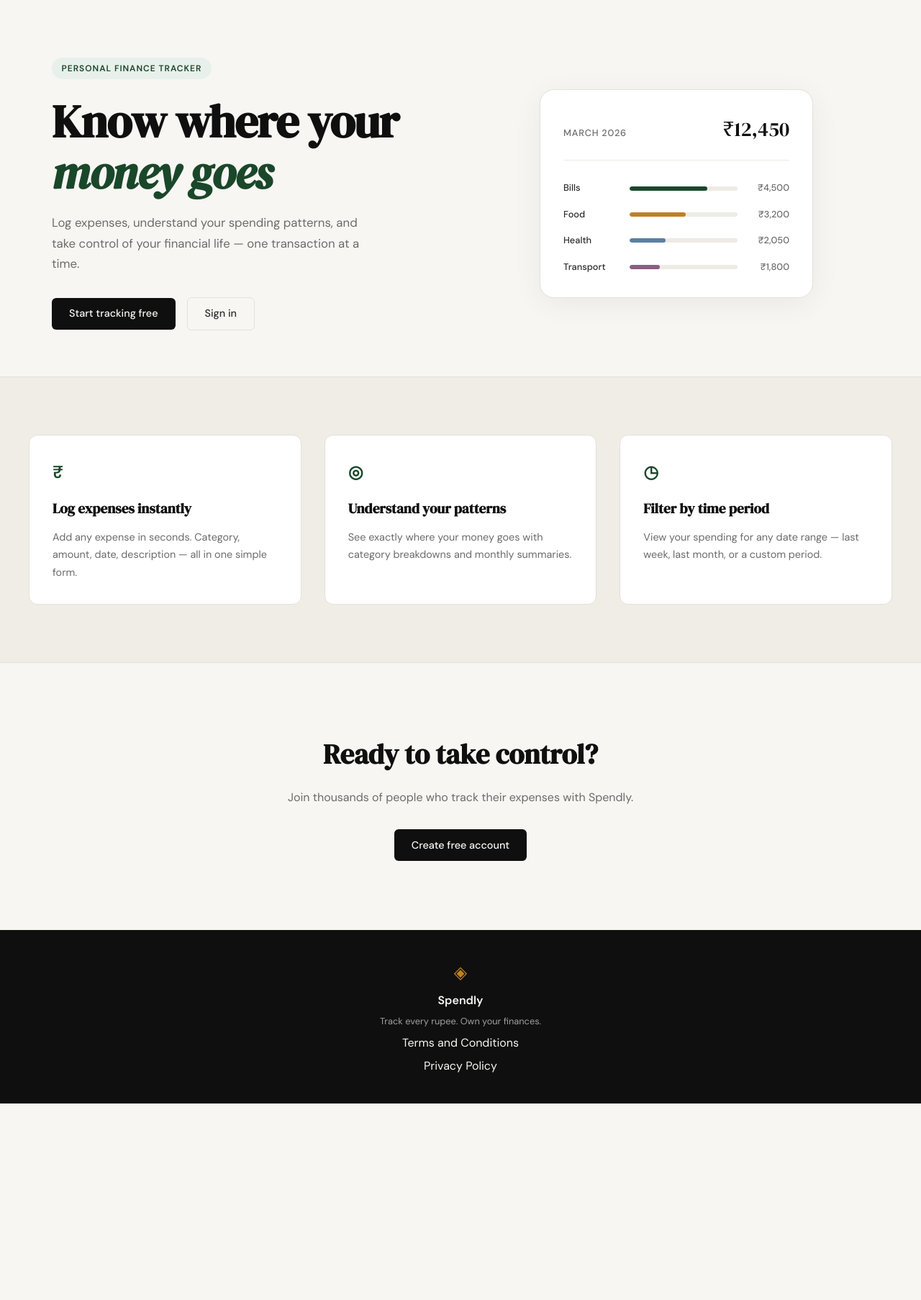
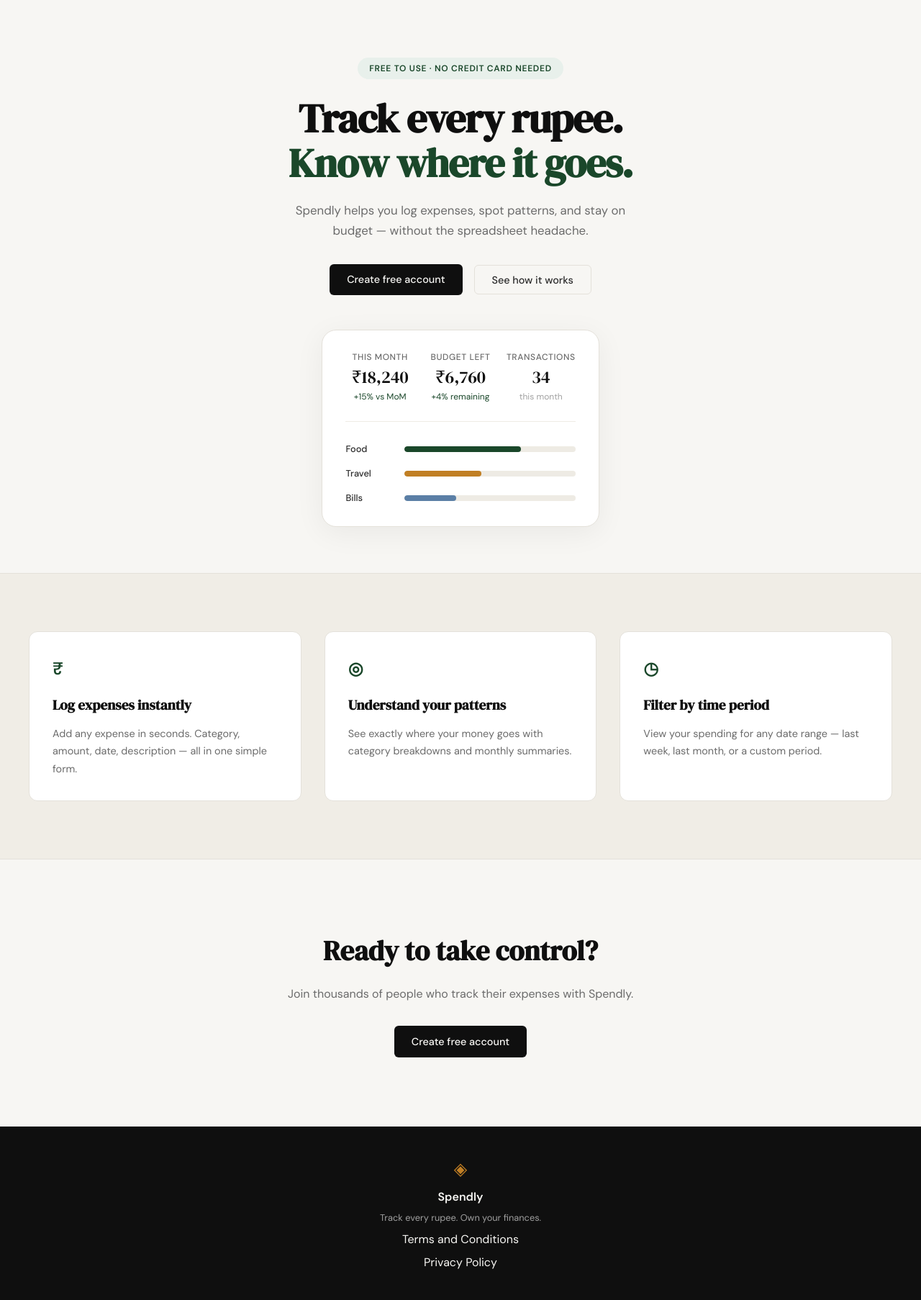
Before and after one commit to prakharkothari1863-stack/Spendly, a Flask app: page / in a window 1280 px wide. Shown: the part 61-1867 px from the top of the page at 72% size. Before the commit the page ends 1594 px from the top, so only its background shows below. Run offline with Flask 3, Linux system fonts and the light colour scheme.

Commit message:
landing: redesign hero section to match mockup

```diff
--- /dev/null
+++ b/static/css/landing.css
@@ -0,0 +1,226 @@
+/* ------------------------------------------------------------------ */
+/* Hero overrides — landing page redesign                              */
+/* ------------------------------------------------------------------ */
+
+.hero {
+    display: block;
+    padding: 5rem 2rem 4rem;
+    max-width: var(--max-width);
+    margin: 0 auto;
+    text-align: center;
+}
+
+.hero-inner {
+    max-width: 640px;
+    margin: 0 auto 3rem;
+}
+
+.hero-badge {
+    display: inline-block;
+    background: var(--accent-light);
+    color: var(--accent);
+    font-size: 0.75rem;
+    font-weight: 600;
+    letter-spacing: 0.06em;
+    padding: 0.35rem 1rem;
+    border-radius: 999px;
+    margin-bottom: 1.5rem;
+}
+
+.hero-title {
+    font-family: var(--font-display);
+    font-size: clamp(2.4rem, 5vw, 3.5rem);
+    line-height: 1.1;
+    letter-spacing: -0.02em;
+    color: var(--ink);
+    margin-bottom: 1.25rem;
+}
+
+.hero-title-accent {
+    color: var(--accent);
+}
+
+.hero-subtitle {
+    font-size: 1.05rem;
+    color: var(--ink-muted);
+    line-height: 1.7;
+    margin-bottom: 2rem;
+    max-width: 500px;
+    margin-left: auto;
+    margin-right: auto;
+}
+
+.hero-actions {
+    display: flex;
+    gap: 1rem;
+    align-items: center;
+    justify-content: center;
+}
+
+.hero-actions .btn-ghost {
+    font-family: var(--font-body);
+    cursor: pointer;
+}
+
+/* ------------------------------------------------------------------ */
+/* Mock dashboard                                                      */
+/* ------------------------------------------------------------------ */
+
+.hero-visual {
+    justify-content: center;
+}
+
+.mock-dashboard {
+    background: var(--paper-card);
+    border: 1px solid var(--border);
+    border-radius: var(--radius-lg);
+    padding: 1.75rem 2rem;
+    max-width: 680px;
+    margin: 0 auto;
+    box-shadow: 0 8px 40px rgba(0, 0, 0, 0.06);
+}
+
+.mock-stats-row {
+    display: grid;
+    grid-template-columns: repeat(3, 1fr);
+    gap: 1rem;
+    margin-bottom: 1.75rem;
+    padding-bottom: 1.5rem;
+    border-bottom: 1px solid var(--border-soft);
+}
+
+.mock-stat {
+    display: flex;
+    flex-direction: column;
+    gap: 0.2rem;
+}
+
+.mock-stat-label {
+    font-size: 0.75rem;
+    font-weight: 500;
+    color: var(--ink-muted);
+    text-transform: uppercase;
+    letter-spacing: 0.05em;
+}
+
+.mock-stat-value {
+    font-family: var(--font-display);
+    font-size: 1.5rem;
+    color: var(--ink);
+    line-height: 1.2;
+}
+
+.mock-stat-sub {
+    font-size: 0.75rem;
+    color: var(--ink-faint);
+}
+
+.mock-stat-up {
+    color: var(--accent);
+}
+
+.mock-bars {
+    display: flex;
+    flex-direction: column;
+    gap: 0.85rem;
+}
+
+.mock-bar-row {
+    display: grid;
+    grid-template-columns: 70px 1fr;
+    align-items: center;
+    gap: 0.75rem;
+}
+
+.mock-cat {
+    font-size: 0.8rem;
+    font-weight: 500;
+    color: var(--ink-soft);
+    text-align: left;
+}
+
+.mock-bar-track {
+    height: 8px;
+    background: var(--border-soft);
+    border-radius: 999px;
+    overflow: hidden;
+}
+
+.mock-bar {
+    height: 100%;
+    background: var(--accent);
+    border-radius: 999px;
+}
+
+.mock-bar-2 { background: var(--accent-2); }
+.mock-bar-3 { background: #5b7fa6; }
+
+/* ------------------------------------------------------------------ */
+/* Video modal                                                         */
+/* ------------------------------------------------------------------ */
+
+.modal-overlay {
+    position: fixed;
+    inset: 0;
+    background: rgba(0, 0, 0, 0.6);
+    display: flex;
+    align-items: center;
+    justify-content: center;
+    z-index: 500;
+    opacity: 0;
+    pointer-events: none;
+    transition: opacity 0.2s ease;
+}
+
+.modal-overlay.is-open {
+    opacity: 1;
+    pointer-events: auto;
+}
+
+.modal-box {
+    position: relative;
+    background: var(--ink);
+    border-radius: var(--radius-md);
+    width: min(860px, 92vw);
+    box-shadow: 0 24px 80px rgba(0, 0, 0, 0.4);
+}
+
+.modal-close {
+    position: absolute;
+    top: -2.25rem;
+    right: 0;
+    background: none;
+    border: none;
+    color: #fff;
+    font-size: 1.75rem;
+    line-height: 1;
+    cursor: pointer;
+    opacity: 0.7;
+    transition: opacity 0.15s;
+}
+
+.modal-close:hover { opacity: 1; }
+
+.modal-video-wrap {
+    position: relative;
+    padding-top: 56.25%; /* 16:9 */
+    border-radius: var(--radius-md);
+    overflow: hidden;
+}
+
+.modal-video-wrap iframe {
+    position: absolute;
+    inset: 0;
+    width: 100%;
+    height: 100%;
+}
+
+/* ------------------------------------------------------------------ */
+/* Responsive                                                          */
+/* ------------------------------------------------------------------ */
+
+@media (max-width: 600px) {
+    .hero { padding: 3rem 1rem 2rem; }
+    .mock-stats-row { grid-template-columns: 1fr 1fr; }
+    .mock-stat:last-child { display: none; }
+}
--- a/templates/landing.html
+++ b/templates/landing.html
@@ -1,65 +1,89 @@
 {% extends "base.html" %}
 
 {% block title %}Spendly — Track Every Rupee{% endblock %}
+
+{% block head %}
+<link rel="stylesheet" href="{{ url_for('static', filename='css/landing.css') }}">
+{% endblock %}
 
 {% block content %}
 
 <section class="hero">
     <div class="hero-inner">
-        <div class="hero-badge">Personal Finance Tracker</div>
+        <div class="hero-badge">Free to use &middot; No credit card needed</div>
         <h1 class="hero-title">
-            Know where your<br>
-            <em>money goes</em>
+            Track every rupee.<br>
+            <span class="hero-title-accent">Know where it goes.</span>
         </h1>
         <p class="hero-subtitle">
-            Log expenses, understand your spending patterns,
-            and take control of your financial life —
-            one transaction at a time.
+            Spendly helps you log expenses, spot patterns, and stay
+            on budget &mdash; without the spreadsheet headache.
         </p>
         <div class="hero-actions">
-            <a href="{{ url_for('register') }}" class="btn-primary">Start tracking free</a>
-            <a href="{{ url_for('login') }}" class="btn-ghost">Sign in</a>
+            <a href="{{ url_for('register') }}" class="btn-primary">Create free account</a>
+            <button class="btn-ghost" id="how-it-works-btn">See how it works</button>
         </div>
     </div>
+
     <div class="hero-visual">
-        <div class="mock-card">
-            <div class="mock-card-header">
-                <span class="mock-label">March 2026</span>
-                <span class="mock-total">₹12,450</span>
+        <div class="mock-dashboard">
+            <div class="mock-stats-row">
+                <div class="mock-stat">
+                    <span class="mock-stat-label">This month</span>
+                    <span class="mock-stat-value">₹18,240</span>
+                    <span class="mock-stat-sub mock-stat-up">+15% vs MoM</span>
+                </div>
+                <div class="mock-stat">
+                    <span class="mock-stat-label">Budget left</span>
+                    <span class="mock-stat-value">₹6,760</span>
+                    <span class="mock-stat-sub mock-stat-up">+4% remaining</span>
+                </div>
+                <div class="mock-stat">
+                    <span class="mock-stat-label">Transactions</span>
+                    <span class="mock-stat-value">34</span>
+                    <span class="mock-stat-sub">this month</span>
+                </div>
             </div>
             <div class="mock-bars">
                 <div class="mock-bar-row">
+                    <span class="mock-cat">Food</span>
+                    <div class="mock-bar-track">
+                        <div class="mock-bar" style="width: 68%"></div>
+                    </div>
+                </div>
+                <div class="mock-bar-row">
+                    <span class="mock-cat">Travel</span>
+                    <div class="mock-bar-track">
+                        <div class="mock-bar mock-bar-2" style="width: 45%"></div>
+                    </div>
+                </div>
+                <div class="mock-bar-row">
                     <span class="mock-cat">Bills</span>
                     <div class="mock-bar-track">
-                        <div class="mock-bar" style="width: 72%"></div>
+                        <div class="mock-bar mock-bar-3" style="width: 30%"></div>
                     </div>
-                    <span class="mock-amt">₹4,500</span>
-                </div>
-                <div class="mock-bar-row">
-                    <span class="mock-cat">Food</span>
-                    <div class="mock-bar-track">
-                        <div class="mock-bar mock-bar-2" style="width: 52%"></div>
-                    </div>
-                    <span class="mock-amt">₹3,200</span>
-                </div>
-                <div class="mock-bar-row">
-                    <span class="mock-cat">Health</span>
-                    <div class="mock-bar-track">
-                        <div class="mock-bar mock-bar-3" style="width: 33%"></div>
-                    </div>
-                    <span class="mock-amt">₹2,050</span>
-                </div>
-                <div class="mock-bar-row">
-                    <span class="mock-cat">Transport</span>
-                    <div class="mock-bar-track">
-                        <div class="mock-bar mock-bar-4" style="width: 28%"></div>
-                    </div>
-                    <span class="mock-amt">₹1,800</span>
                 </div>
             </div>
         </div>
     </div>
 </section>
+
+<!-- Video modal -->
+<div class="modal-overlay" id="video-modal" aria-hidden="true">
+    <div class="modal-box">
+        <button class="modal-close" id="modal-close" aria-label="Close">&times;</button>
+        <div class="modal-video-wrap">
+            <iframe
+                id="modal-iframe"
+                src=""
+                title="Spendly demo"
+                frameborder="0"
+                allow="accelerometer; autoplay; clipboard-write; encrypted-media; gyroscope; picture-in-picture"
+                allowfullscreen>
+            </iframe>
+        </div>
+    </div>
+</div>
 
 <section class="features">
     <div class="features-inner">
@@ -90,3 +114,39 @@
 </section>
 
 {% endblock %}
+
+{% block scripts %}
+<script>
+(function () {
+    var YOUTUBE_EMBED = 'https://www.youtube.com/embed/dQw4w9WgXcQ?autoplay=1';
+
+    var modal    = document.getElementById('video-modal');
+    var iframe   = document.getElementById('modal-iframe');
+    var openBtn  = document.getElementById('how-it-works-btn');
+    var closeBtn = document.getElementById('modal-close');
+
+    function openModal() {
+        iframe.src = YOUTUBE_EMBED;
+        modal.classList.add('is-open');
+        modal.setAttribute('aria-hidden', 'false');
+    }
+
+    function closeModal() {
+        iframe.src = '';
+        modal.classList.remove('is-open');
+        modal.setAttribute('aria-hidden', 'true');
+    }
+
+    openBtn.addEventListener('click', openModal);
+    closeBtn.addEventListener('click', closeModal);
+
+    modal.addEventListener('click', function (e) {
+        if (e.target === modal) closeModal();
+    });
+
+    document.addEventListener('keydown', function (e) {
+        if (e.key === 'Escape' && modal.classList.contains('is-open')) closeModal();
+    });
+})();
+</script>
+{% endblock %}
```
